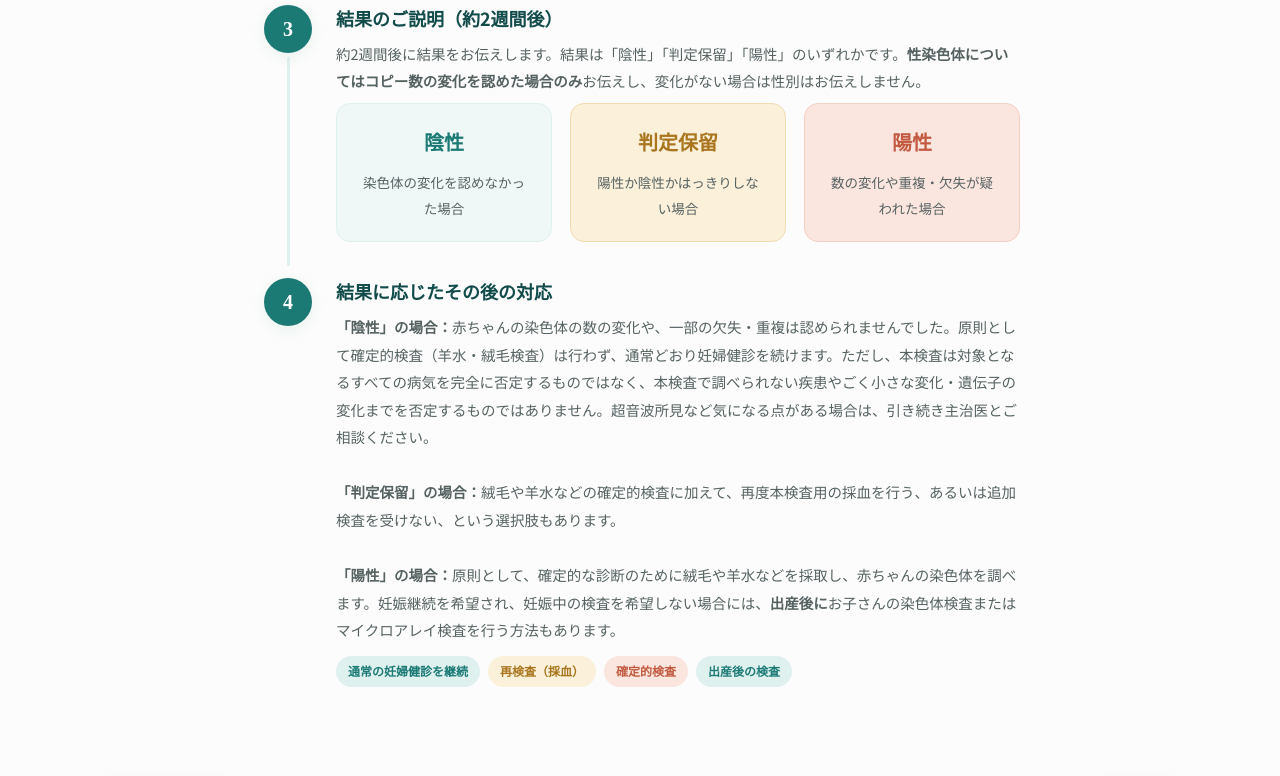
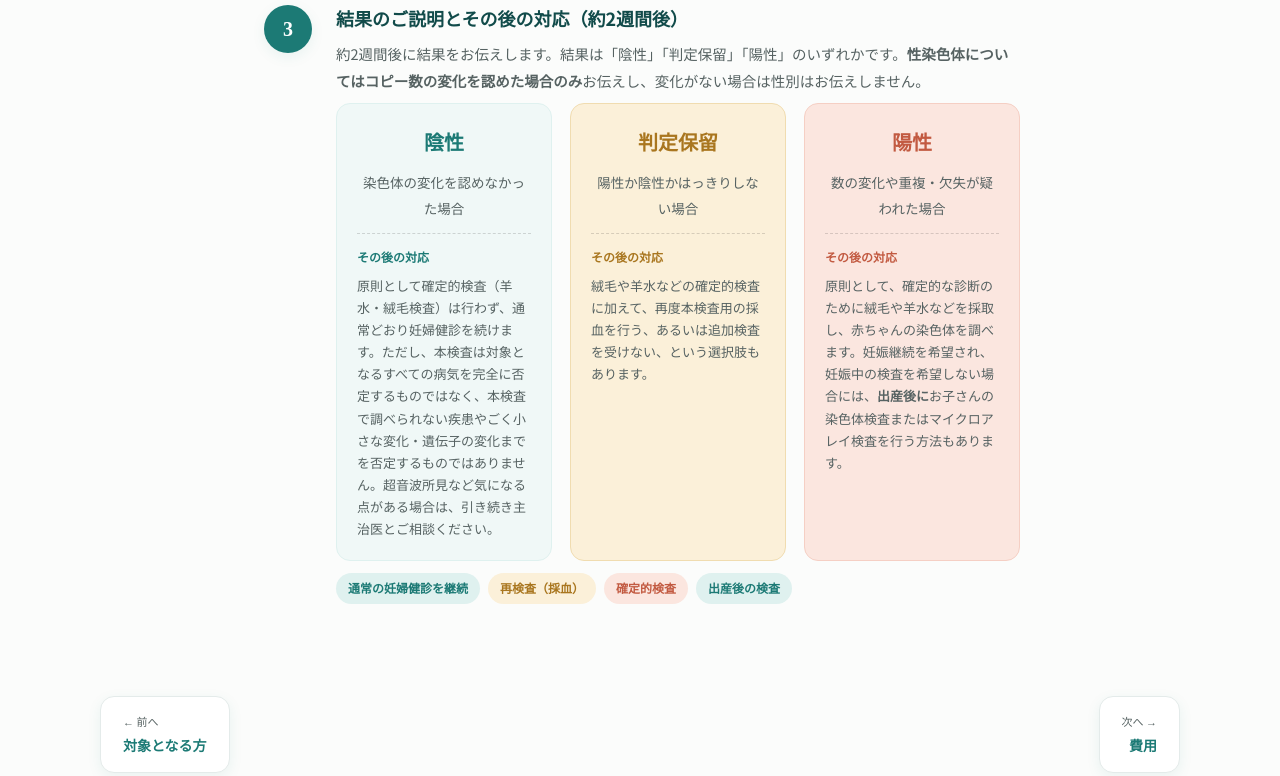
Before and after one commit to Sawai1960/wg-nipt-info, a plain HTML site: page flow.html in a window 1280 px wide. Shown: the part 772-1548 px from the top of the page. Drawn offline with Linux system fonts and the light colour scheme; a web font is replaced by a local one.

Commit message:
お問い合わせ文言修正、検査の流れ：その後の対応を各結果ボックス内に統合

```diff
--- a/flow.html
+++ b/flow.html
@@ -71,25 +71,34 @@
         <div class="step">
           <div class="step-num-wrap"><div class="step-num">3</div><div class="step-line"></div></div>
           <div class="step-body">
-            <h3>結果のご説明（約2週間後）</h3>
+            <h3>結果のご説明とその後の対応（約2週間後）</h3>
             <p>約2週間後に結果をお伝えします。結果は「陰性」「判定保留」「陽性」のいずれかです。<b>性染色体についてはコピー数の変化を認めた場合のみ</b>お伝えし、変化がない場合は性別はお伝えしません。</p>
             <div class="result-grid">
-              <div class="result-box r-neg"><div class="r-title">陰性</div><p>染色体の変化を認めなかった場合</p></div>
-              <div class="result-box r-hold"><div class="r-title">判定保留</div><p>陽性か陰性かはっきりしない場合</p></div>
-              <div class="result-box r-pos"><div class="r-title">陽性</div><p>数の変化や重複・欠失が疑われた場合</p></div>
+              <div class="result-box r-neg">
+                <div class="r-title">陰性</div>
+                <p>染色体の変化を認めなかった場合</p>
+                <div class="r-after">
+                  <div class="r-after-label">その後の対応</div>
+                  <p>原則として確定的検査（羊水・絨毛検査）は行わず、通常どおり妊婦健診を続けます。ただし、本検査は対象となるすべての病気を完全に否定するものではなく、本検査で調べられない疾患やごく小さな変化・遺伝子の変化までを否定するものではありません。超音波所見など気になる点がある場合は、引き続き主治医とご相談ください。</p>
+                </div>
+              </div>
+              <div class="result-box r-hold">
+                <div class="r-title">判定保留</div>
+                <p>陽性か陰性かはっきりしない場合</p>
+                <div class="r-after">
+                  <div class="r-after-label">その後の対応</div>
+                  <p>絨毛や羊水などの確定的検査に加えて、再度本検査用の採血を行う、あるいは追加検査を受けない、という選択肢もあります。</p>
+                </div>
+              </div>
+              <div class="result-box r-pos">
+                <div class="r-title">陽性</div>
+                <p>数の変化や重複・欠失が疑われた場合</p>
+                <div class="r-after">
+                  <div class="r-after-label">その後の対応</div>
+                  <p>原則として、確定的な診断のために絨毛や羊水などを採取し、赤ちゃんの染色体を調べます。妊娠継続を希望され、妊娠中の検査を希望しない場合には、<b>出産後に</b>お子さんの染色体検査またはマイクロアレイ検査を行う方法もあります。</p>
+                </div>
+              </div>
             </div>
-          </div>
-        </div>
-
-        <div class="step">
-          <div class="step-num-wrap"><div class="step-num">4</div><div class="step-line"></div></div>
-          <div class="step-body">
-            <h3>結果に応じたその後の対応</h3>
-            <p>
-              <b>「陰性」の場合：</b>赤ちゃんの染色体の数の変化や、一部の欠失・重複は認められませんでした。原則として確定的検査（羊水・絨毛検査）は行わず、通常どおり妊婦健診を続けます。ただし、本検査は対象となるすべての病気を完全に否定するものではなく、本検査で調べられない疾患やごく小さな変化・遺伝子の変化までを否定するものではありません。超音波所見など気になる点がある場合は、引き続き主治医とご相談ください。<br><br>
-              <b>「判定保留」の場合：</b>絨毛や羊水などの確定的検査に加えて、再度本検査用の採血を行う、あるいは追加検査を受けない、という選択肢もあります。<br><br>
-              <b>「陽性」の場合：</b>原則として、確定的な診断のために絨毛や羊水などを採取し、赤ちゃんの染色体を調べます。妊娠継続を希望され、妊娠中の検査を希望しない場合には、<b>出産後に</b>お子さんの染色体検査またはマイクロアレイ検査を行う方法もあります。
-            </p>
             <div class="tag-row"><span class="tag tag-teal">通常の妊婦健診を継続</span><span class="tag tag-amber">再検査（採血）</span><span class="tag tag-coral">確定的検査</span><span class="tag tag-teal">出産後の検査</span></div>
           </div>
         </div>
--- a/styles.css
+++ b/styles.css
@@ -229,6 +229,11 @@
 .r-hold{ background: var(--amber-soft); border: 1px solid #f0dcb0;} .r-hold .r-title{color:#a9761f;}
 .r-pos { background: var(--coral-soft); border: 1px solid #f5cfc4;} .r-pos .r-title{color:#c25a41;}
 .result-box p { color: var(--ink-soft); }
+.r-after { margin-top: 12px; padding-top: 12px; border-top: 1px dashed rgba(0,0,0,.15); text-align: left; }
+.r-after-label { font-size: 12px; font-weight: 700; margin-bottom: 6px; color: var(--teal-700); }
+.r-hold .r-after-label { color: #a9761f; }
+.r-pos .r-after-label { color: #c25a41; }
+.r-after p { font-size: 13px; line-height: 1.7; }
 
 /* know */
 .know-grid { display: grid; grid-template-columns: 1fr 1fr; gap: 24px; }
```
Also changed, not shown: contact.html (+1 -1 lines).
